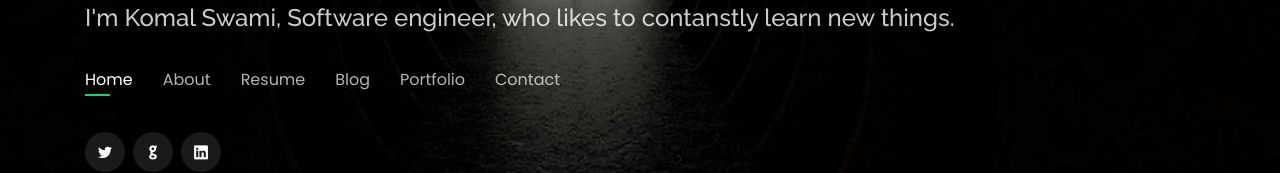
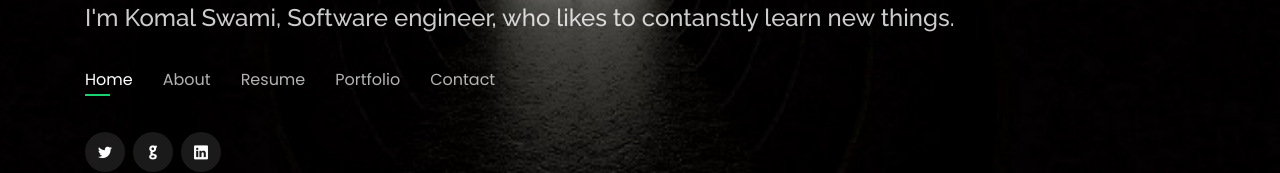
Before and after one commit to komalswami/me.github.io, a plain HTML site: page index.html in a window 1280 px wide. Shown: the part 346-519 px from the top of the page. Drawn offline with nearby package versions, Linux system fonts and the light colour scheme.

Commit message:
remove blog

```diff
--- a/index.html
+++ b/index.html
@@ -46,7 +46,6 @@
           <li class="active"><a href="#header">Home</a></li>
           <li><a href="#about">About</a></li>
           <li><a href="#resume">Resume</a></li>
-          <li><a href="#services">Blog</a></li>
           <li><a href="#portfolio">Portfolio</a></li>
           <li><a href="#contact">Contact</a></li>
         </ul>
```
